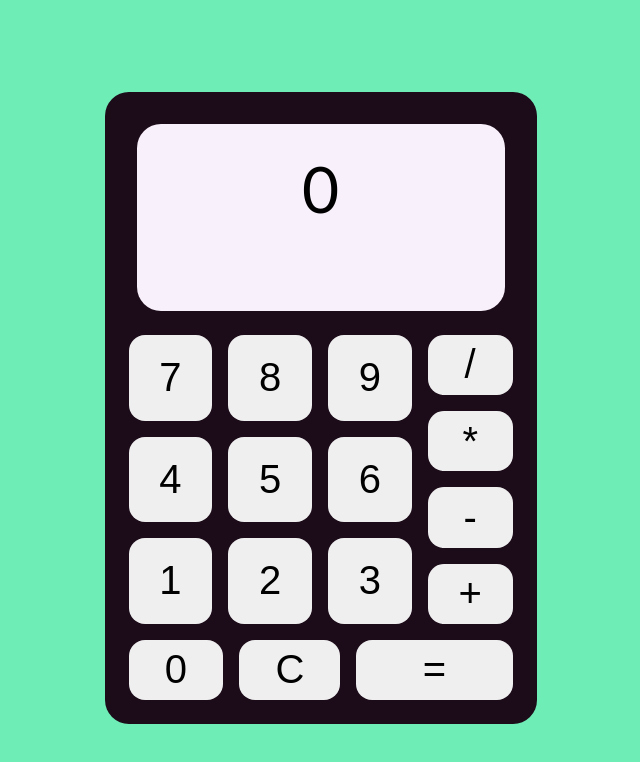
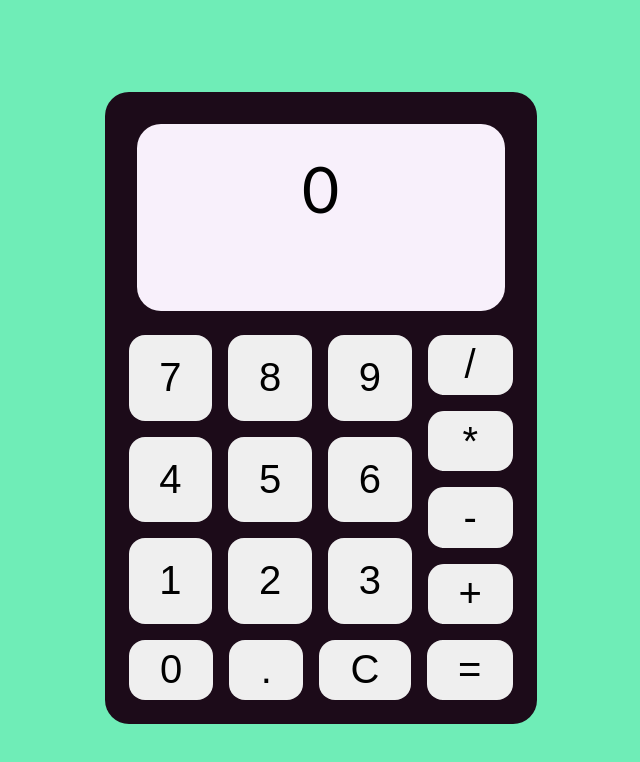
Before and after one commit to SpicyCayenne/js-calculator, a plain HTML site: page index.html in a window 1280 px wide. Shown: the whole page, without its empty margins (321-961 px from the left). Drawn offline with Linux system fonts and the light colour scheme.

Commit message:
added decimal button

```diff
--- a/Button.js
+++ b/Button.js
@@ -9,13 +9,17 @@ class Button {
         let id;
         let cls;
         let display = this.name;
-        if (typeof (this.name) === 'number') {
-            if (this.name === 0) {
+        if (typeof (this.name) === 'number' || this.name === '.') {
+            if (this.name === 0 || this.name === '.') {
                 location = 'extraBtns'
             } else {
                 location = 'numbers'
             }
-            id = `btn${this.name}`;
+            if (this.name === '.') {
+                id = `btnDec`
+            } else {
+                id = `btn${this.name}`
+            };
             cls = 'numBtn'
         } else if (this.name === 'C' || this.name === 'eq') {
             location = 'extraBtns'
--- a/Calculator.js
+++ b/Calculator.js
@@ -11,7 +11,7 @@ class Calculator {
             new Button(i);
         }
         // the other buttons
-        let operators = ['C', 'eq', 'add', 'sub', 'mult', 'divide']
+        let operators = ['C','.', 'eq', 'add', 'sub', 'mult', 'divide']
         for (let i = 0; i < operators.length; i++) {
             new Button(operators[i]);
         }
--- a/style.css
+++ b/style.css
@@ -143,7 +143,7 @@ button:active {
 
 #extraBtns {
     display: grid;
-    grid-template-areas: "b0 clear eq eq";
+    grid-template-areas: "b0 dec clear eq";
     grid-area: extra;
 }
 
@@ -155,6 +155,10 @@ button:active {
     grid-area: eq;
 }
 
+#btnDec {
+    grid-area: dec;
+}
+
 @media (max-width: 425px) {
     #calculator {
         top: 0;
```
